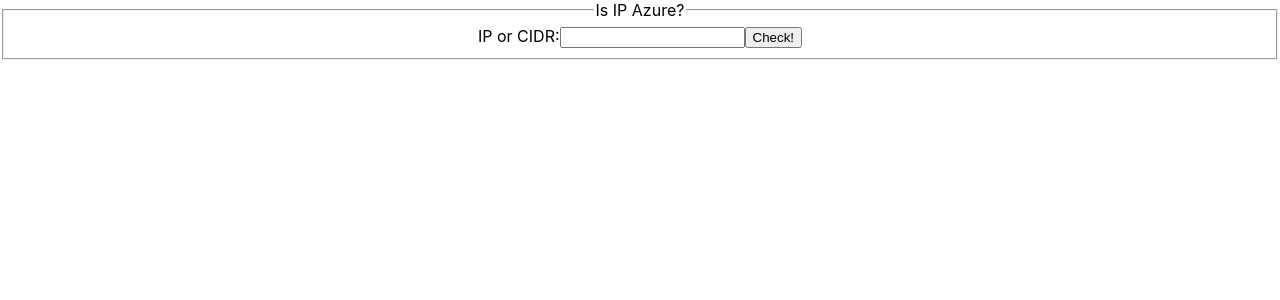
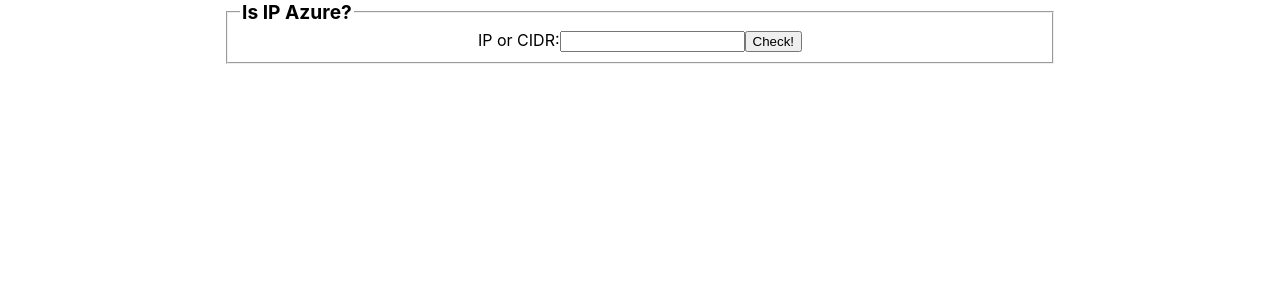
Before and after one commit to implodingduck/isipazure, a React (Create React App) app: page / in a window 1280 px wide. Shown: the top 300 px of the page. Built offline with nearby package versions, Linux system fonts and the light colour scheme.

Commit message:
making things cleaner

```diff
--- a/src/App.css
+++ b/src/App.css
@@ -28,6 +28,17 @@
   color: #61dafb;
 }
 
+legend {
+  font-weight: bold;
+  font-size: 1.2em;
+  text-align: left;
+}
+
+fieldset {
+  max-width: 50em;
+  margin: auto;
+}
+
 @keyframes App-logo-spin {
   from {
     transform: rotate(0deg);
--- a/src/App.js
+++ b/src/App.js
@@ -15,9 +15,9 @@
       ipspace = `${ipspace}/32`
     }
     for (let v of servicetags.values){
-      console.log(v)
+      //console.log(v)
       for (let p of v.properties.addressPrefixes){
-        console.log(p)
+        //console.log(p)
         if (p.indexOf(':') === -1 && cidrUtils.isInRange(ipspace, p)){
           return `IP Space ${ipspace} is in: \n${JSON.stringify(v, null, 2)}`
         }
@@ -39,7 +39,7 @@
   }
 
   const handleIpSpaceChange = (e) => {
-    console.log(e.target.value)
+    //console.log(e.target.value)
     setIpspace(e.target.value);
   }
 
```
